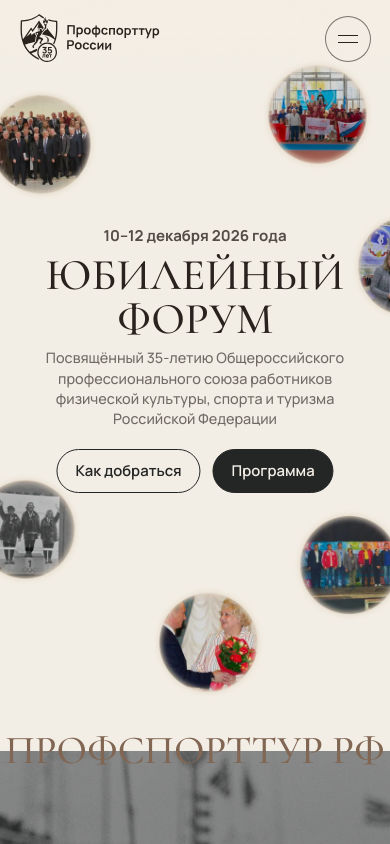
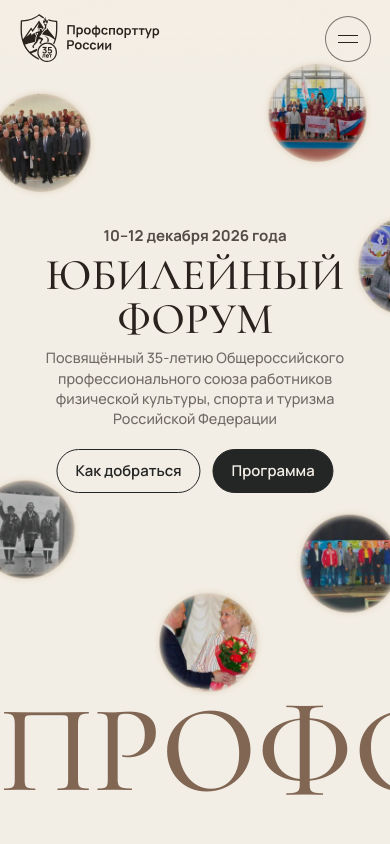
Before and after one commit to passhhik/35profsporttur, a plain HTML site: page index.html in a window 390 px wide. Shown: the top 844 px of the page. Drawn offline with Linux system fonts and the light colour scheme.

Commit message:
Restore scroll-driven hero animation on phones

```diff
--- a/index.html
+++ b/index.html
@@ -9,12 +9,12 @@
   <meta name="description" content="Юбилейный форум Профспорттура РФ, 10–12 декабря 2026 года. История профсоюза, программа и карта площадок Новогорска для гостей.">
   <link rel="preload" as="font" href="assets/manrope.woff" type="font/woff" crossorigin>
   <link rel="preload" as="font" href="assets/cormorant.woff" type="font/woff" crossorigin>
-  <link rel="stylesheet" href="main.css?v=20261125-mobile">
+  <link rel="stylesheet" href="main.css?v=20261125-hero">
   <link rel="stylesheet" href="history.css?v=20261125-mobile">
   <link rel="stylesheet" href="programme.css?v=20261125-mobile">
   <link rel="stylesheet" href="venue.css?v=20261125-mobile">
   <link rel="stylesheet" href="footer.css">
-  <script src="main.js?v=20261125-mobile" defer></script>
+  <script src="main.js?v=20261125-hero" defer></script>
   <script src="history.js?v=20261125-mobile" defer></script>
   <script src="programme.js" defer></script>
   <script src="venue.js?v=20261125-mobile" defer></script>
--- a/main.css
+++ b/main.css
@@ -161,13 +161,17 @@ a{color:inherit}
  .forum-btn{font-size:.93rem;padding:11px 18px;min-height:44px}
 }
 @media(max-width:740px),(hover:none){
- .hero-stage{position:relative;top:auto}
+ html:not(.has-motion) .hero-stage{position:relative;top:auto}
+ .has-motion .intro{height:calc(var(--stage-h) + clamp(360px,94svh,780px))}
+ .has-motion .intro + #history{translate:none;scroll-margin-top:0}
  .memories,.orb-float{pointer-events:none}
  .orb-float::before,.orb-caption{display:none}
  .orb-float{container-type:normal;animation:none}
  .orb-group .orb-float,.orb-podium .orb-float,.orb-team .orb-float{animation:levitate-soft var(--float-time,7s) var(--delay,0s) ease-in-out 2 alternate both}
- .word-window{height:16vw;margin-top:-8vw}
- .forum-word{left:0;width:100%;text-align:center;font-size:min(10.2vw,6rem)}
+ .word-window{font-size:clamp(6rem,32vw,14rem);height:1.15em;margin-top:-.575em}
+ .forum-word{left:0;font-size:inherit}
+ html:not(.has-motion) .word-window{height:16vw;margin-top:-8vw}
+ html:not(.has-motion) .forum-word{width:100%;text-align:center;font-size:min(10.2vw,6rem)}
 }
 @keyframes levitate-soft{from{transform:translateY(0)}to{transform:translateY(-6px)}}
 @media(max-width:420px){.forum-date{font-size:.94rem}.orb-award{left:90%;top:28%}.forum-deck{max-width:23em}}
--- a/main.js
+++ b/main.js
@@ -175,17 +175,21 @@
     update(performance.now(), true);
   }
   function animatesHero() {
-    return !motion.matches && !decorativeOrbs.matches;
+    return !motion.matches;
   }
   function update(now, snap = false) {
     frame = 0;
-    if (snap || scrollY !== navigationScroll) {
-      navigationScroll = scrollY;
+    const pageScroll = scrollY;
+    const touchLayout = decorativeOrbs.matches;
+    if (snap || (!touchLayout && pageScroll !== navigationScroll)) {
+      navigationScroll = pageScroll;
       updateNavigation();
     }
-    const progress = animatesHero() ? limit((scrollY - metrics.top) / metrics.distance) : 0;
+    const progress = animatesHero() ? limit((pageScroll - metrics.top) / metrics.distance) : 0;
     if (progress !== previousProgress) {
-      history.style.setProperty('--history-lead', ((progress - 1) * metrics.distance).toFixed(2) + 'px');
+      if (!touchLayout) {
+        history.style.setProperty('--history-lead', ((progress - 1) * metrics.distance).toFixed(2) + 'px');
+      }
       for (const flight of flights) {
         const {slot, start, end, drift, lift} = flight;
         const phase = smooth(limit((progress - start) / (end - start)));
@@ -206,25 +210,29 @@
     // The type follows the second stretch of scroll after the last photograph leaves.
     const target = smooth(limit((progress - .50) / .50));
     const elapsed = previousFrame ? Math.min(40, now - previousFrame) : 16;
-    const outside = scrollY >= metrics.top + metrics.distance + metrics.height * .15;
-    wordProgress = snap || outside ? target :
+    const outside = pageScroll >= metrics.top + metrics.distance + metrics.height * .15;
+    const oldWordProgress = wordProgress;
+    wordProgress = snap || touchLayout || outside ? target :
       wordProgress + (target - wordProgress) * (1 - Math.exp(-elapsed / 70));
     if (Math.abs(wordProgress - target) < .00015) wordProgress = target;
-    word.style.setProperty('--word-x', (-metrics.wordTravel * wordProgress).toFixed(2) + 'px');
-    wordWindow.style.transform = 'translateY(' + (-metrics.height * .23 * wordProgress).toFixed(2) + 'px)';
+    if (snap || wordProgress !== oldWordProgress) {
+      word.style.setProperty('--word-x', (-metrics.wordTravel * wordProgress).toFixed(2) + 'px');
+      wordWindow.style.transform = 'translateY(' + (-metrics.height * .23 * wordProgress).toFixed(2) + 'px)';
+    }
     previousFrame = wordProgress === target ? 0 : now;
     if (wordProgress !== target) frame = requestAnimationFrame(update);
   }
   function queue() {
-    if (!animatesHero()) {
+    if (decorativeOrbs.matches || !animatesHero()) {
       if (!navigationTimer) {
         navigationTimer = setTimeout(() => {
           navigationTimer = undefined;
           updateNavigation();
         }, 80);
       }
-      return;
     }
+    if (!animatesHero()) return;
+    if (decorativeOrbs.matches && previousProgress === 1 && scrollY >= metrics.top + metrics.distance) return;
     closePhoto();
     if (!frame) frame = requestAnimationFrame(update);
   }
```
